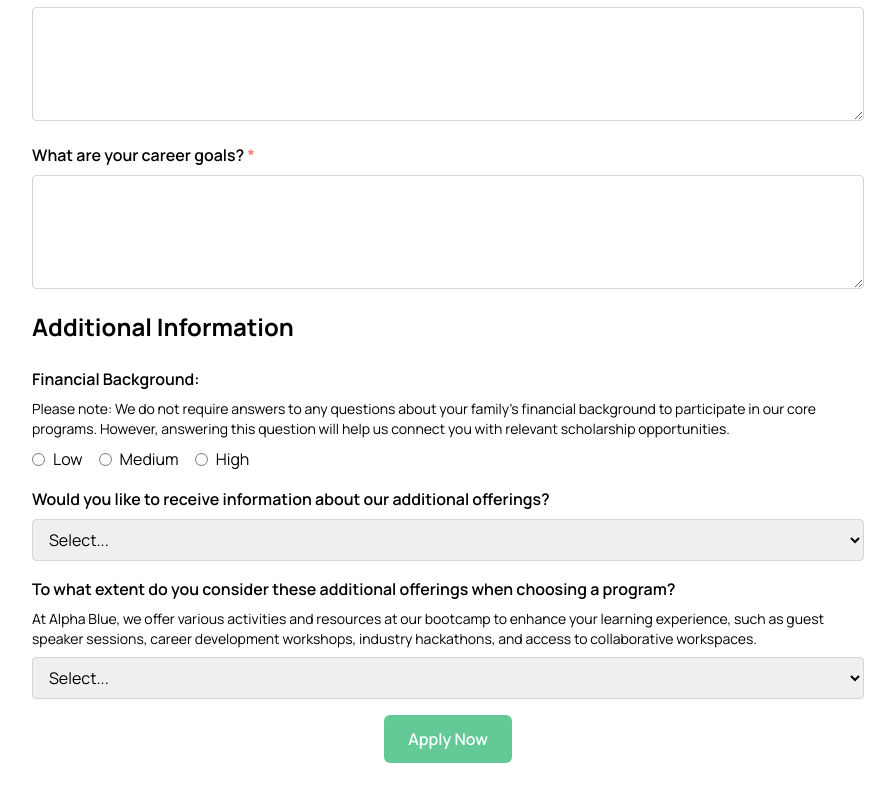
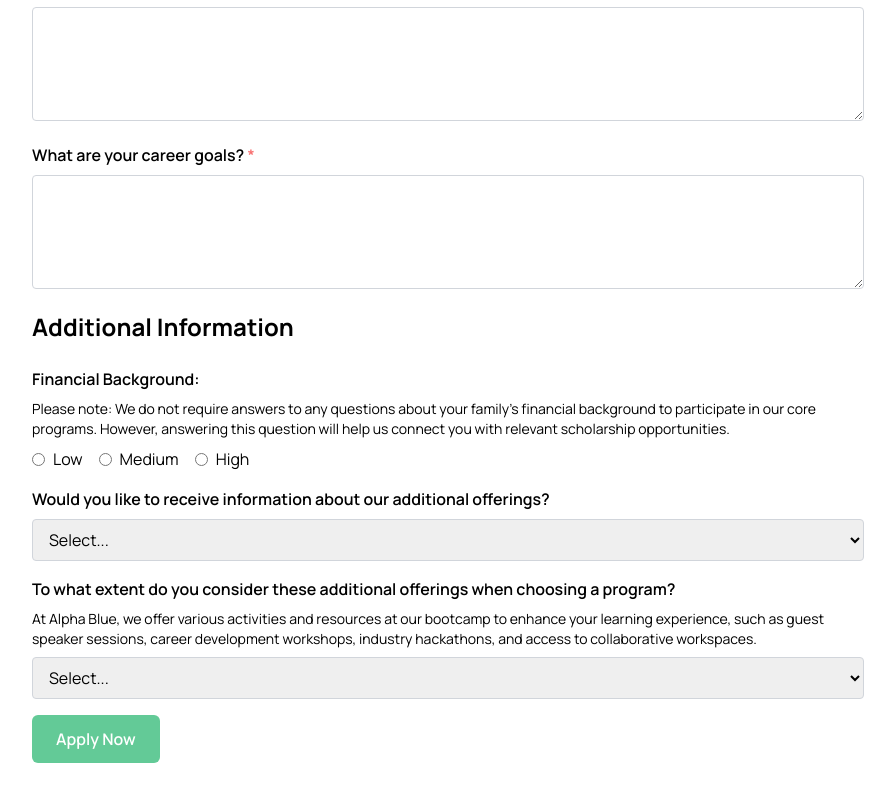
Before and after one commit to bluealgorithm/newkcca, a Next.js app: page /application in a window 1280 px wide. Shown: the part 843-1638 px from the top of the page, without its empty margins (192-1087 px from the left). Built offline with nearby package versions, Linux system fonts and the light colour scheme.

Commit message:
Added Spinner

```diff
--- a/src/pages/application/index.tsx
+++ b/src/pages/application/index.tsx
@@ -17,6 +17,24 @@ import {
 } from "../types/types";
 import { toast } from "sonner";
 import { useRouter } from "next/router";
+
+const Spinner = () => (
+  <svg className="animate-spin h-5 w-5 mr-3" viewBox="0 0 24 24">
+    <circle
+      className="opacity-25"
+      cx="12"
+      cy="12"
+      r="10"
+      stroke="currentColor"
+      strokeWidth="4"
+    ></circle>
+    <path
+      className="opacity-75"
+      fill="currentColor"
+      d="M4 12a8 8 0 018-8V0C5.373 0 0 5.373 0 12h4zm2 5.291A7.962 7.962 0 014 12H0c0 3.042 1.135 5.824 3 7.938l3-2.647z"
+    ></path>
+  </svg>
+);
 
 const formSchema = z.object({
   emailAddress: z.string().email("Enter a Valid Email Address"),
@@ -136,7 +154,7 @@ const RegistrationForm = () => {
         toast.success("Application Submitted Successfully, Check Your Email!", {
           style: { background: "green", color: "white" },
           className: "my-toast",
-          duration: 4000,
+          duration: 3000,
         });
         router.push("/");
       },
@@ -145,7 +163,7 @@ const RegistrationForm = () => {
         toast.error("An error occurred while submitting the application.", {
           style: { background: "red", color: "white" },
           className: "my-toast",
-          duration: 4000,
+          duration: 3000,
         });
       },
     });
@@ -594,9 +612,19 @@ const RegistrationForm = () => {
           <div className="text-center mt-8">
             <button
               type="submit"
-              className="px-6 py-3 bg-[#63CA97] text-white font-semibold rounded-md focus:outline-none hover:bg-[#579d7e] transition-colors duration-300"
+              disabled={isPending}
+              className={`px-6 py-3 bg-[#63CA97] text-white font-semibold rounded-md focus:outline-none hover:bg-[#579d7e] transition-colors duration-300 flex items-center justify-center ${
+                isPending ? "opacity-50 cursor-not-allowed" : ""
+              }`}
             >
-              Apply Now
+              {isPending ? (
+                <>
+                  <Spinner />
+                  Submitting...
+                </>
+              ) : (
+                "Apply Now"
+              )}
             </button>
           </div>
         </form>
```
